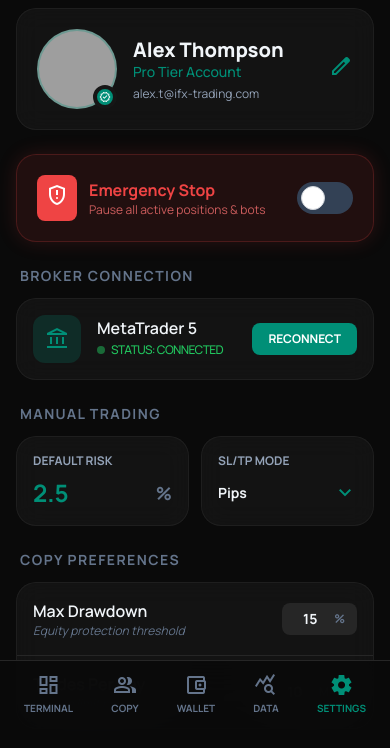
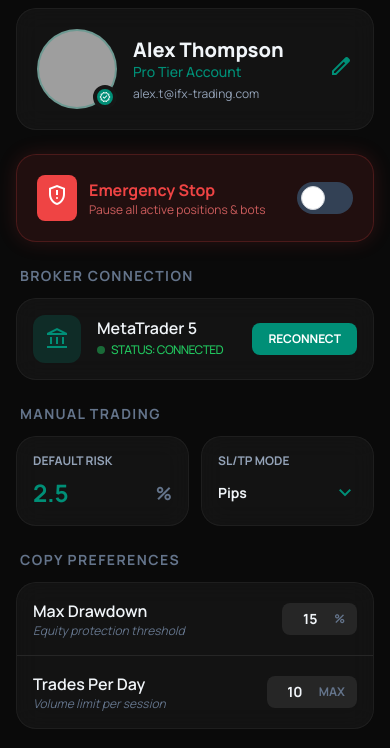
Before and after one commit to tripavail92-byte/ifxfrontend, a website: page stitch_ifx_manual_terminal/ifx_account_settings/code.html in a window 390 px wide. Shown: the part 96-844 px from the top of the page. Drawn offline with nearby package versions, Linux system fonts and the light colour scheme; grey boxes are pictures that could not be loaded.

Commit message:
Make app mobile-responsive: Remove bottom nav from Settings, make all bottom navs mobile-only, add PWA manifest, optimize viewport for mobile

```diff
--- a/stitch_ifx_manual_terminal/ifx_account_settings/code.html
+++ b/stitch_ifx_manual_terminal/ifx_account_settings/code.html
@@ -2,7 +2,10 @@
 
 <html class="dark" lang="en"><head>
 <meta charset="utf-8"/>
-<meta content="width=device-width, initial-scale=1.0" name="viewport"/>
+<meta content="width=device-width, initial-scale=1.0, maximum-scale=5.0, user-scalable=yes" name="viewport"/>
+<meta name="mobile-web-app-capable" content="yes"/>
+<meta name="apple-mobile-web-app-capable" content="yes"/>
+<meta name="theme-color" content="#008f77"/>
 <title>IFX Account Settings</title>
 <script src="https://cdn.tailwindcss.com?plugins=forms,container-queries"></script>
 <link href="https://fonts.googleapis.com/css2?family=Manrope:wght@300;400;500;600;700;800&amp;display=swap" rel="stylesheet"/>
@@ -59,7 +62,7 @@
     }
   </style>
   </head>
-<body class="bg-background-light dark:bg-background-dark text-slate-900 dark:text-slate-100 min-h-screen pb-24">
+<body class="bg-background-light dark:bg-background-dark text-slate-900 dark:text-slate-100 min-h-screen">
 <!-- Top App Bar -->
 <header class="sticky top-0 z-50 bg-background-light/80 dark:bg-background-dark/80 backdrop-blur-md">
 <div class="flex items-center p-4 justify-between max-w-md mx-auto">
@@ -207,30 +210,5 @@
 </div>
 </section>
 </main>
-<!-- Fixed Bottom Navigation (iOS Style) -->
-<nav class="fixed bottom-0 left-0 right-0 bg-background-light/95 dark:bg-background-dark/95 backdrop-blur-xl border-t border-border-dark pb-8 pt-3 px-6 z-50">
-<div class="max-w-md mx-auto flex justify-between items-center">
-<div class="flex flex-col items-center gap-1 text-slate-500">
-<span class="material-symbols-outlined">dashboard</span>
-<span class="text-[10px] font-bold">TERMINAL</span>
-</div>
-<div class="flex flex-col items-center gap-1 text-slate-500">
-<span class="material-symbols-outlined">group</span>
-<span class="text-[10px] font-bold">COPY</span>
-</div>
-<div class="flex flex-col items-center gap-1 text-slate-500">
-<span class="material-symbols-outlined">account_balance_wallet</span>
-<span class="text-[10px] font-bold">WALLET</span>
-</div>
-<div class="flex flex-col items-center gap-1 text-slate-500">
-<span class="material-symbols-outlined">query_stats</span>
-<span class="text-[10px] font-bold">DATA</span>
-</div>
-<div class="flex flex-col items-center gap-1 text-primary">
-<span class="material-symbols-outlined" style="font-variation-settings: 'FILL' 1">settings</span>
-<span class="text-[10px] font-bold">SETTINGS</span>
-</div>
-</div>
-</nav>
 <script src="../../js/navigation.js"></script>
 </body></html>
```
Also changed, not shown: index.html (+6 -1 lines), stitch_ifx_manual_terminal/ifx_admin_backoffice/code.html (+7 -4 lines), stitch_ifx_manual_terminal/ifx_copy_hub_leaderboard/code.html (+7 -4 lines), stitch_ifx_manual_terminal/ifx_custodial_wallet/code.html (+7 -4 lines), stitch_ifx_manual_terminal/ifx_manual_terminal/code.html (+17 -4 lines), stitch_ifx_manual_terminal/ifx_performance_dashboard/code.html (+7 -4 lines), stitch_ifx_manual_terminal/ifx_system_training_onboarding/code.html (+5 -2 lines), manifest.json (added).
